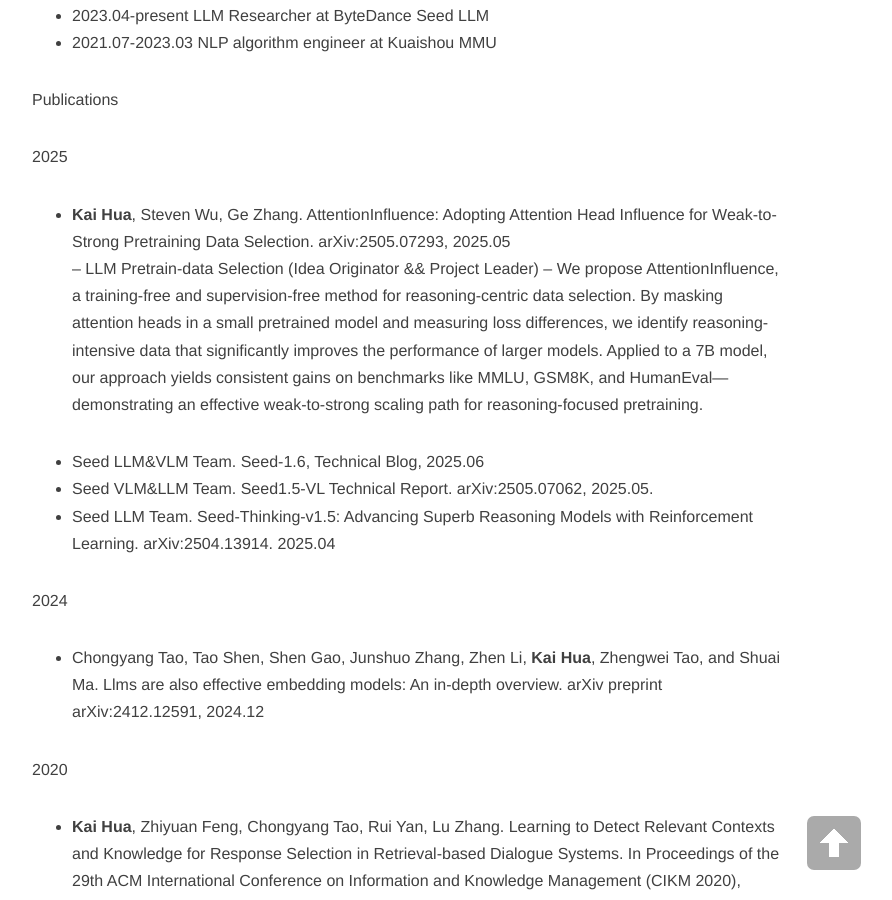
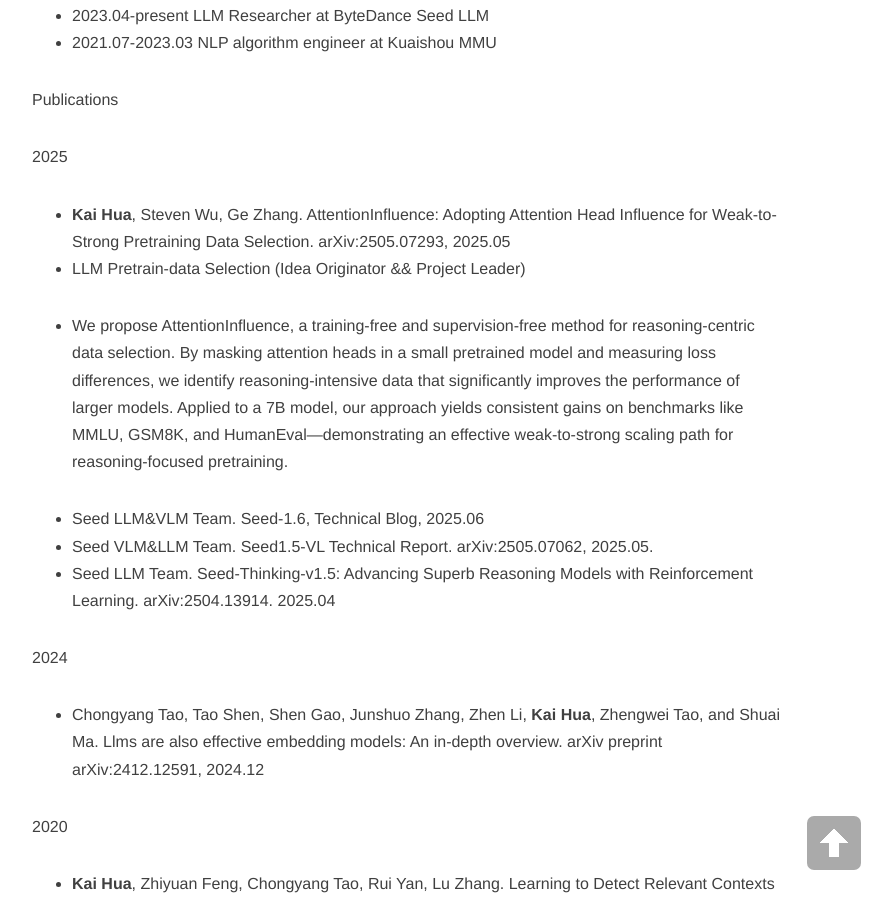
Before and after one commit to kifish/kifish.github.io, a Jekyll site: the page built from about.md, in a window 1280 px wide and 900 px high, scrolled down 590 px. Shown: the whole window, without its empty margins (233-1125 px from the left). Built offline with Jekyll 4.4.1, drawn with Linux system fonts in a browser that asks for light colours; nearby versions of some CDN libraries.

```diff
--- a/about.md
+++ b/about.md
@@ -16,8 +16,8 @@ Publications
 2025
 
 - **Kai Hua**, Steven Wu, Ge Zhang. AttentionInfluence: Adopting Attention Head Influence for Weak-to-Strong Pretraining Data Selection. arXiv:2505.07293, 2025.05<br>
--- LLM Pretrain-data Selection (Idea Originator && Project Leader)
--- We propose AttentionInfluence, a training-free and supervision-free method for reasoning-centric data selection. By masking attention heads in a small pretrained model and measuring loss differences, we identify reasoning-intensive data that significantly improves the performance of larger models. Applied to a 7B model, our approach yields consistent gains on benchmarks like MMLU, GSM8K, and HumanEval—demonstrating an effective weak-to-strong scaling path for reasoning-focused pretraining.
+ - LLM Pretrain-data Selection (Idea Originator && Project Leader)
+ - We propose AttentionInfluence, a training-free and supervision-free method for reasoning-centric data selection. By masking attention heads in a small pretrained model and measuring loss differences, we identify reasoning-intensive data that significantly improves the performance of larger models. Applied to a 7B model, our approach yields consistent gains on benchmarks like MMLU, GSM8K, and HumanEval—demonstrating an effective weak-to-strong scaling path for reasoning-focused pretraining.
 
 - Seed LLM&VLM Team. [Seed-1.6](https://seed.bytedance.com/en/seed1_6), Technical Blog, 2025.06<br>
 - Seed VLM&LLM Team. Seed1.5-VL Technical Report. arXiv:2505.07062, 2025.05.<br>
```
